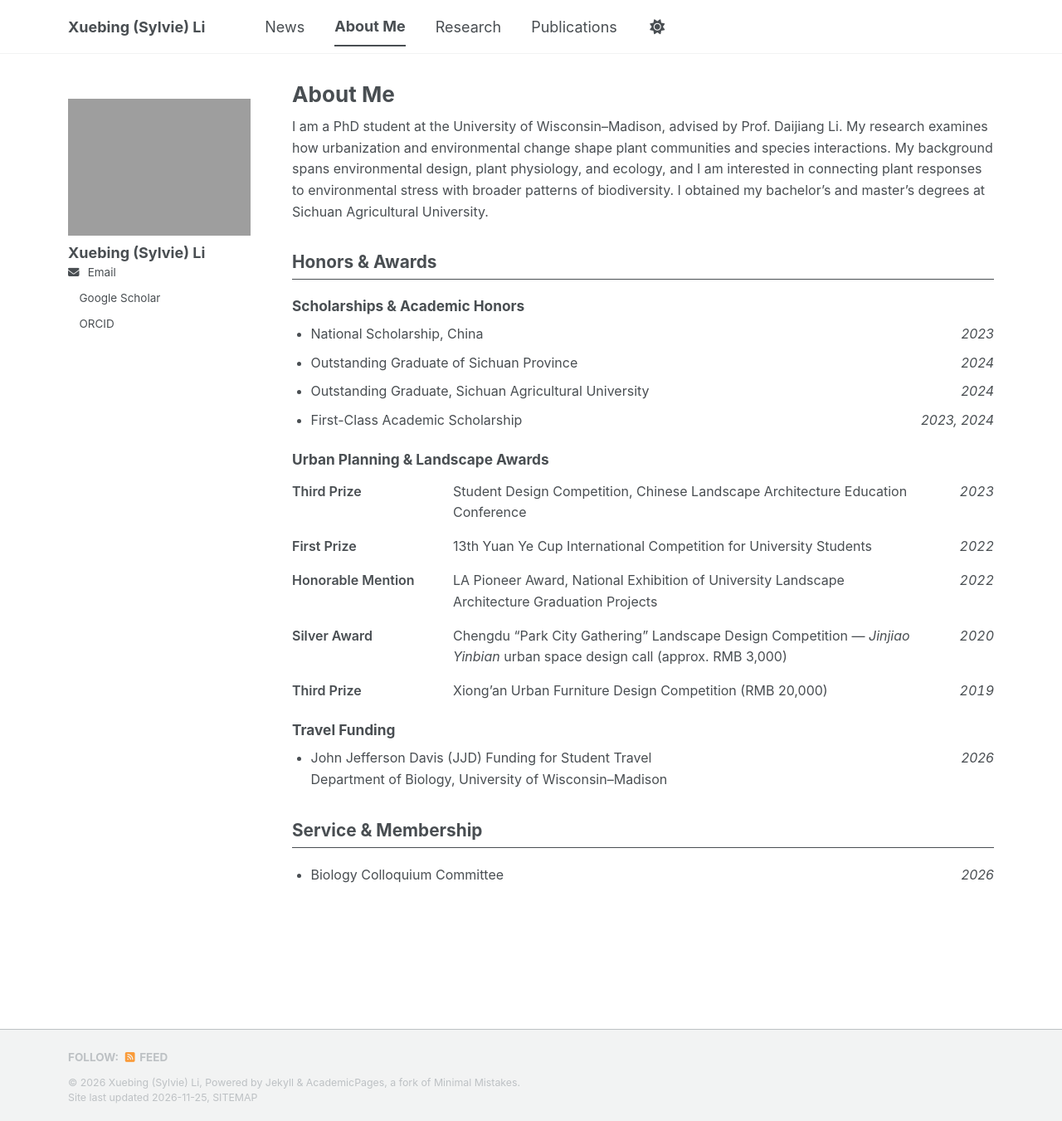
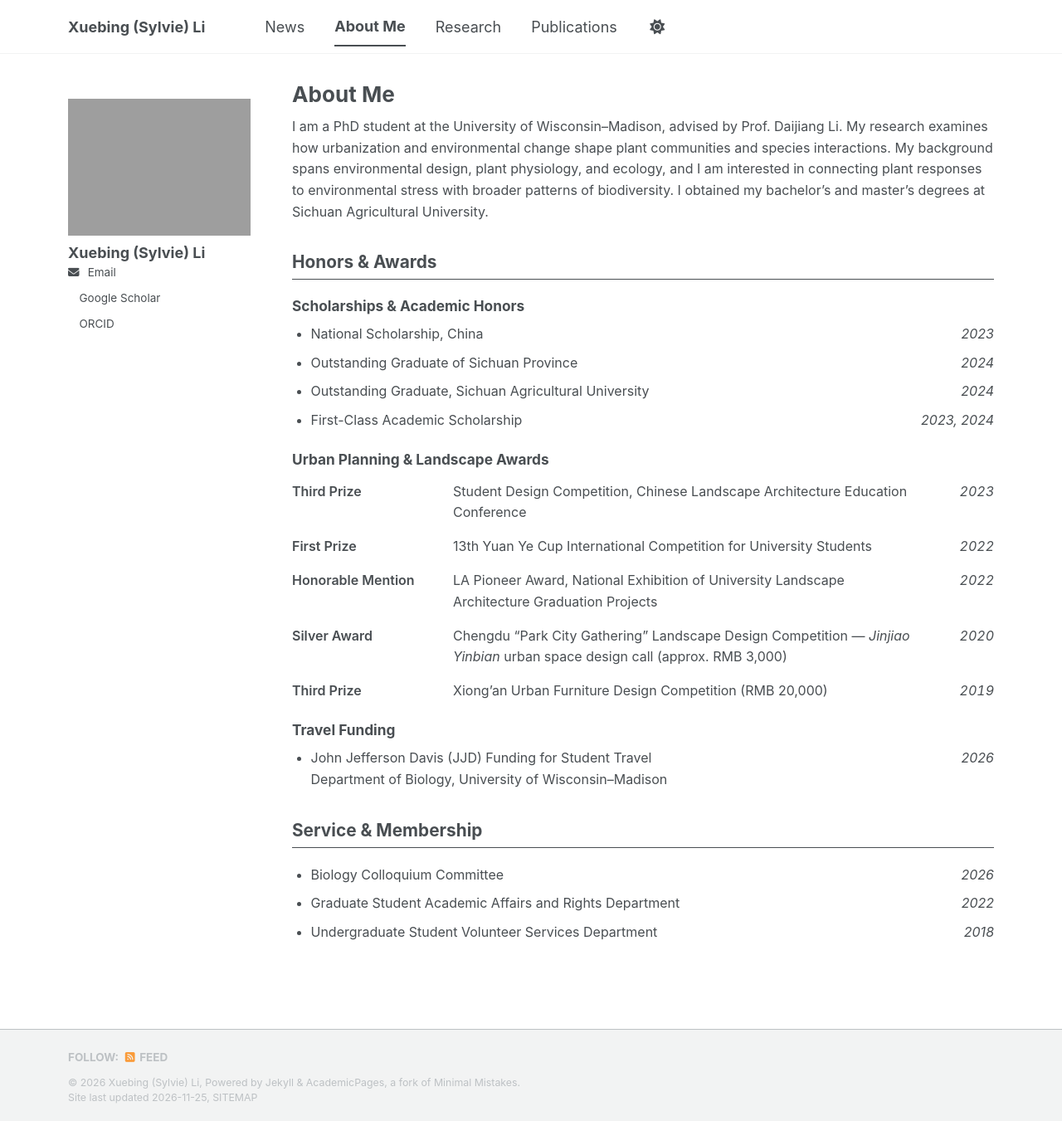
Before and after one commit to Snowiceli/Snowiceli.github.io, a Jekyll site: the page built from _pages/about.md, in a window 1280 px wide and 1351 px high. Shown: the whole window at 83% size. Built offline with Jekyll 4.4.1, drawn with Linux system fonts in a browser that asks for light colours; a script bundle is joined from its source files by our own code; a style sheet for code colours, icons or effects is not loaded.

Commit message:
Add 2022 graduate academic affairs and 2018 volunteer service experience

```diff
--- a/_pages/about.md
+++ b/_pages/about.md
@@ -67,6 +67,8 @@ redirect_from:
 <h2 id="service-heading">Service &amp; Membership</h2>
 <ul class="cv-awards">
 <li><div class="cv-heading"><span>Biology Colloquium Committee</span><span class="cv-date">2026</span></div></li>
+<li><div class="cv-heading"><span>Graduate Student Academic Affairs and Rights Department</span><span class="cv-date">2022</span></div></li>
+<li><div class="cv-heading"><span>Undergraduate Student Volunteer Services Department</span><span class="cv-date">2018</span></div></li>
 </ul>
 </section>
 </div>
```
